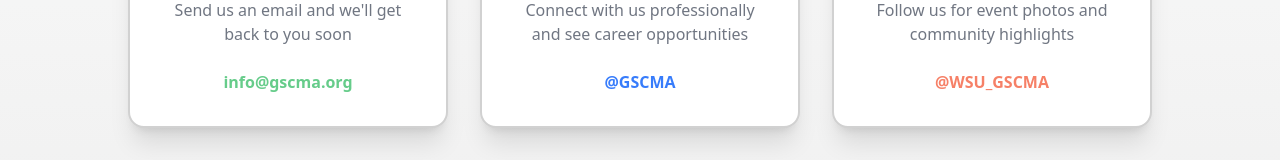
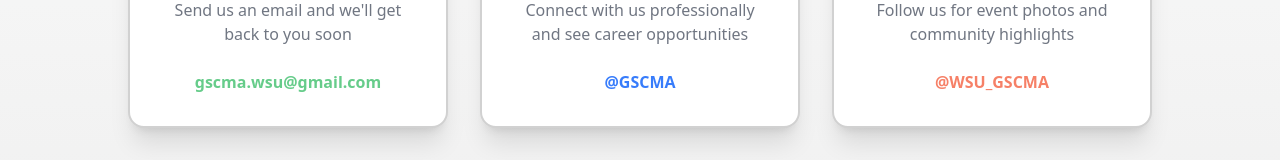
Before and after one commit to samaksh-arora/GSCMA, a React (Vite) app in the folder frontend/: page /contact in a window 1280 px wide. Shown: the part 558-718 px from the top of the page. Built offline with nearby package versions, Linux system fonts and the light colour scheme; no server answers.

Commit message:
Changing the email on the contact page

```diff
--- a/frontend/src/pages/Contact.jsx
+++ b/frontend/src/pages/Contact.jsx
@@ -29,7 +29,7 @@
         <div className="grid md:grid-cols-3 gap-8 max-w-5xl mx-auto">
           {/* Email Card */}
           <motion.a
-            href="mailto:info@gscma.org"
+            href="mailto:gscma.wsu@gmail.com"
             className="card bg-base-100 shadow-xl border-2 border-base-300 hover:border-primary cursor-pointer"
             initial={{ opacity: 0, y: 30 }}
             animate={{ opacity: 1, y: 0 }}
@@ -53,7 +53,7 @@
               <p className="text-base-content/70 mb-4">
                 Send us an email and we'll get back to you soon
               </p>
-              <p className="text-primary font-semibold">info@gscma.org</p>
+              <p className="text-primary font-semibold"> gscma.wsu@gmail.com</p>
             </div>
           </motion.a>
 
```
